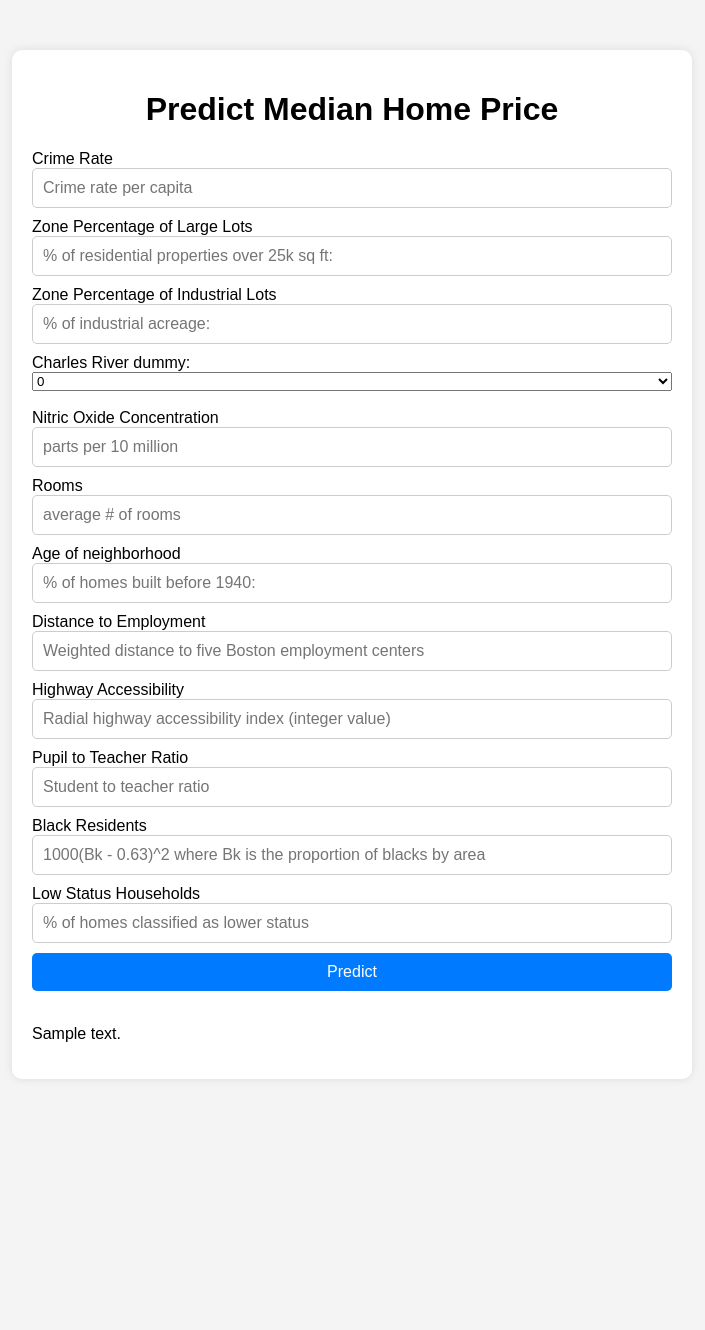
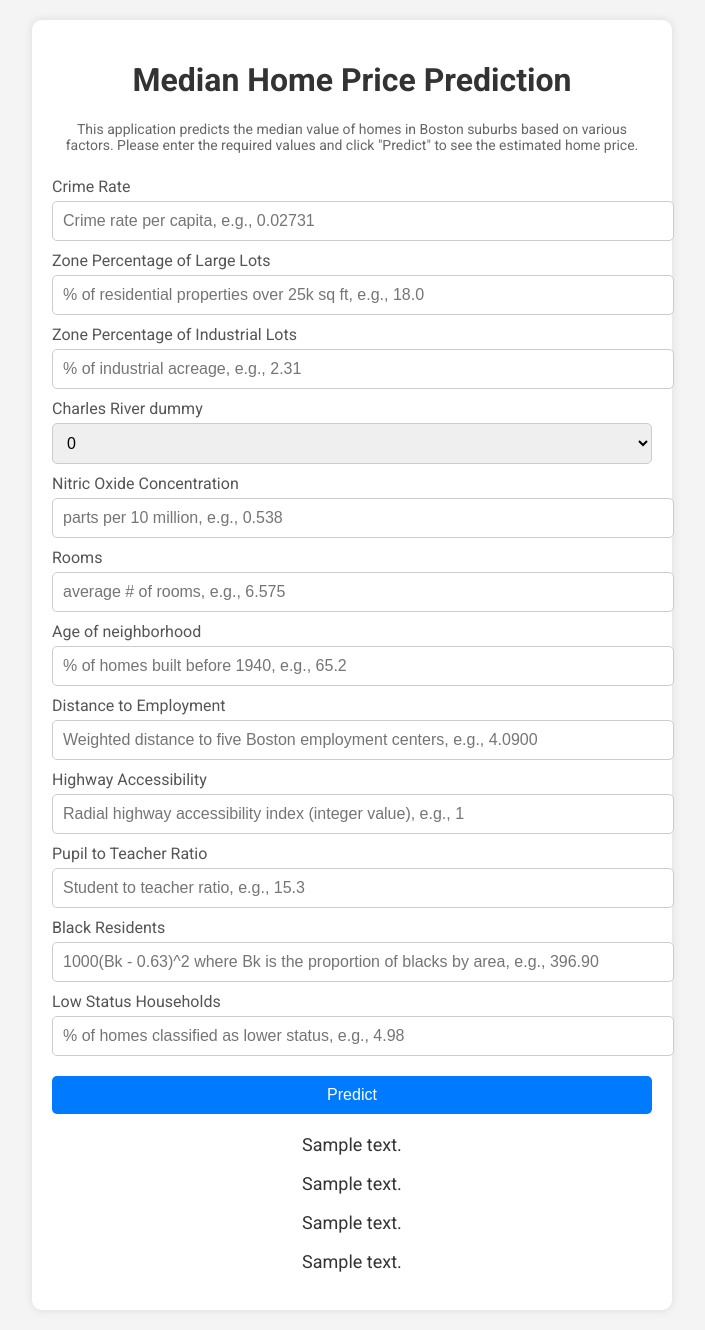
Before and after one commit to rajgarimella/ECS-171-Project, a Flask app: template Web Demo/templates/index.html in a window 1280 px wide. Shown: the whole page, without its empty margins (288-993 px from the left). Before the commit the page ends 1042 px from the top, so only its background shows below. Run offline with Flask 3, Linux system fonts and the light colour scheme; the template is opened without the code that fills it: most values are stand-ins (such as "Sample title", 1, 10 or a date in 2020); parts of the project's set-up code (start-up, migrations or seed data) failed here and were passed over.

Commit message:
made it cleaner

```diff
--- a/Web Demo 2/app.py
+++ b/Web Demo 2/app.py
@@ -1,6 +1,7 @@
 from flask import Flask, request, render_template
 import numpy as np
 import pickle
+import statistics
 
 app = Flask(__name__)
 
@@ -24,9 +25,22 @@ def predict():
         input_data = np.array([features])
 
         # Make prediction using the loaded model
-        prediction = best_model.predict(input_data)[0]
+        prediction = best_model.predict(input_data)[0] * 1000
 
-        return render_template('index.html', prediction_text=f'Predicted Median Value in Thousands of Dollars: {prediction:.2f}')
+        # Generate some sample predictions for statistics (for demonstration purposes)
+        sample_predictions = [best_model.predict(input_data)[0] * 1000 for _ in range(100)]
+
+        # Calculate statistics
+        mean_prediction = np.mean(sample_predictions)
+        std_dev = np.std(sample_predictions)
+        lower_bound = np.percentile(sample_predictions, 2.5)
+        upper_bound = np.percentile(sample_predictions, 97.5)
+
+        return render_template('index.html',
+                               prediction_text=f'Predicted Median Value: ${prediction:,.2f}',
+                               mean_text=f'Mean Prediction: ${mean_prediction:,.2f}',
+                               std_dev_text=f'Standard Deviation: ${std_dev:,.2f}',
+                               confidence_interval_text=f'95% Confidence Interval: [${lower_bound:,.2f}, ${upper_bound:,.2f}]')
     except Exception as e:
         return render_template('index.html', prediction_text=f'Error: {str(e)}')
 
--- a/Web Demo 2/templates/index.html
+++ b/Web Demo 2/templates/index.html
@@ -1,17 +1,24 @@
 <!DOCTYPE html>
-<html>
+<html lang="en">
 <head>
-  <title>Machine Learning Model Deployment</title>
+  <meta charset="UTF-8">
+  <meta name="viewport" content="width=device-width, initial-scale=1.0">
+  <title>Predict Median Home Price</title>
+  <link href="https://fonts.googleapis.com/css2?family=Roboto:wght@400;500;700&display=swap" rel="stylesheet">
   <style>
     body {
-      font-family: Arial, sans-serif;
+      font-family: 'Roboto', sans-serif;
       background-color: #f4f4f4;
       margin: 0;
-      padding: 0;
+      padding: 20px 0;
+      display: flex;
+      justify-content: center;
+      align-items: center;
+      min-height: 100vh;
     }
     .container {
-      width: 50%;
-      margin: 50px auto;
+      width: 90%;
+      max-width: 600px;
       padding: 20px;
       background-color: #fff;
       border-radius: 10px;
@@ -19,69 +26,133 @@
     }
     h1 {
       text-align: center;
+      color: #333;
+    }
+    h2 {
+      text-align: center;
+      color: #555;
+      font-weight: normal;
+    }
+    p.description {
+      text-align: center;
+      color: #666;
+      font-size: 14px;
     }
     form {
       display: flex;
       flex-direction: column;
     }
-    input[type="text"] {
+    label {
+      margin-top: 10px;
+      color: #555;
+    }
+    input[type="text"], select {
       padding: 10px;
-      margin-bottom: 10px;
+      margin-top: 5px;
       border: 1px solid #ccc;
       border-radius: 5px;
       font-size: 16px;
+      width: 100%;
     }
     button {
       padding: 10px 20px;
+      margin-top: 20px;
       border: none;
       border-radius: 5px;
       background-color: #007bff;
       color: #fff;
       font-size: 16px;
       cursor: pointer;
+      transition: background-color 0.3s;
     }
     button:hover {
       background-color: #0056b3;
     }
+    .loading {
+      display: none;
+      text-align: center;
+    }
+    .loading img {
+      width: 50px;
+      height: 50px;
+    }
+    .error {
+      color: red;
+      text-align: center;
+    }
+    .result {
+      text-align: center;
+      margin-top: 20px;
+    }
+    .result p {
+      font-size: 18px;
+      color: #333;
+    }
   </style>
+  <script>
+    function showLoading() {
+      document.getElementById('loading').style.display = 'block';
+    }
+  </script>
 </head>
 <body>
   <div class="container">
-    <h1>Predict Median Home Price</h1>
-    <form action="{{ url_for('predict')}}" method="post">
+    <h1>Median Home Price Prediction</h1>
+    <p class="description">This application predicts the median value of homes in Boston suburbs based on various factors. Please enter the required values and click "Predict" to see the estimated home price.</p>
+    <form action="{{ url_for('predict')}}" method="post" onsubmit="showLoading()">
       <label for="CRIM">Crime Rate</label>
-      <input type="text" name="CRIM" placeholder="Crime rate per capita" required="required" />
+      <input type="text" name="CRIM" placeholder="Crime rate per capita, e.g., 0.02731" required />
+
       <label for="ZN">Zone Percentage of Large Lots</label>
-      <input type="text" name="ZN" placeholder="% of residential properties over 25k sq ft:" required="required" />
+      <input type="text" name="ZN" placeholder="% of residential properties over 25k sq ft, e.g., 18.0" required />
+
       <label for="INDUS">Zone Percentage of Industrial Lots</label>
-      <input type="text" name="INDUS" placeholder="% of industrial acreage:" required="required" />
-      <label for="CHAS">Charles River dummy:</label>
-      <select id="CHAS" name="CHAS" placeholder="Charles River dummy variable" required="required">
+      <input type="text" name="INDUS" placeholder="% of industrial acreage, e.g., 2.31" required />
+
+      <label for="CHAS">Charles River dummy</label>
+      <select id="CHAS" name="CHAS" required>
         <option value="0">0</option>
         <option value="1">1</option>
       </select>
-      <br>
+
       <label for="NOX">Nitric Oxide Concentration</label>
-      <input type="text" name="NOX" placeholder="parts per 10 million" required="required" />
+      <input type="text" name="NOX" placeholder="parts per 10 million, e.g., 0.538" required />
+
       <label for="RM">Rooms</label>
-      <input type="text" name="RM" placeholder="average # of rooms" required="required" />
+      <input type="text" name="RM" placeholder="average # of rooms, e.g., 6.575" required />
+
       <label for="AGE">Age of neighborhood</label>
-      <input type="text" name="AGE" placeholder="% of homes built before 1940:" required="required" />
+      <input type="text" name="AGE" placeholder="% of homes built before 1940, e.g., 65.2" required />
+
       <label for="DIS">Distance to Employment</label>
-      <input type="text" name="DIS" placeholder="Weighted distance to five Boston employment centers" required="required" />
+      <input type="text" name="DIS" placeholder="Weighted distance to five Boston employment centers, e.g., 4.0900" required />
+
       <label for="RAD">Highway Accessibility</label>
-      <input type="text" name="RAD" placeholder="Radial highway accessibility index (integer value)" required="required" />
+      <input type="text" name="RAD" placeholder="Radial highway accessibility index (integer value), e.g., 1" required />
+
       <label for="PTRATIO">Pupil to Teacher Ratio</label>
-      <input type="text" name="PTRATIO" placeholder="Student to teacher ratio" required="required" />
+      <input type="text" name="PTRATIO" placeholder="Student to teacher ratio, e.g., 15.3" required />
+
       <label for="B">Black Residents</label>
-      <input type="text" name="B" placeholder="1000(Bk - 0.63)^2 where Bk is the proportion of blacks
- by area" required="required" />
+      <input type="text" name="B" placeholder="1000(Bk - 0.63)^2 where Bk is the proportion of blacks by area, e.g., 396.90" required />
+
       <label for="LSTAT">Low Status Households</label>
-      <input type="text" name="LSTAT" placeholder="% of homes classified as lower status" required="required" />
+      <input type="text" name="LSTAT" placeholder="% of homes classified as lower status, e.g., 4.98" required />
+
       <button type="submit">Predict</button>
     </form>
-    <br>
-    <p>{{ prediction_text }}</p>
+    <div id="loading" class="loading">
+      <img src="https://i.gifer.com/YCZH.gif" alt="Loading...">
+    </div>
+    <div class="result">
+      <p>{{ prediction_text }}</p>
+      <p>{{ mean_text }}</p>
+      <p>{{ std_dev_text }}</p>
+      <p>{{ confidence_interval_text }}</p>
+    </div>
+    <div class="error">
+      <p>{{ error_text }}</p>
+    </div>
   </div>
 </body>
 </html>
```
